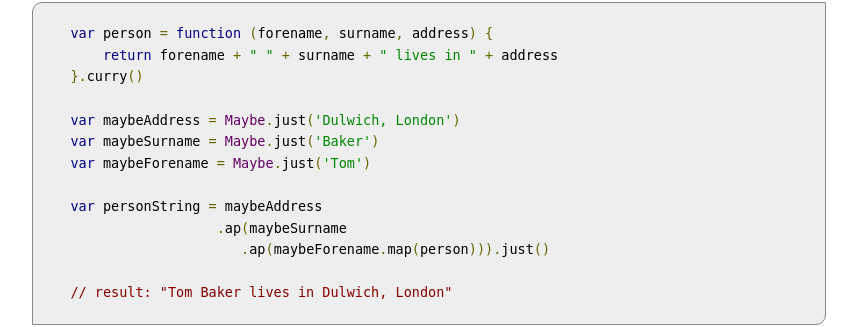
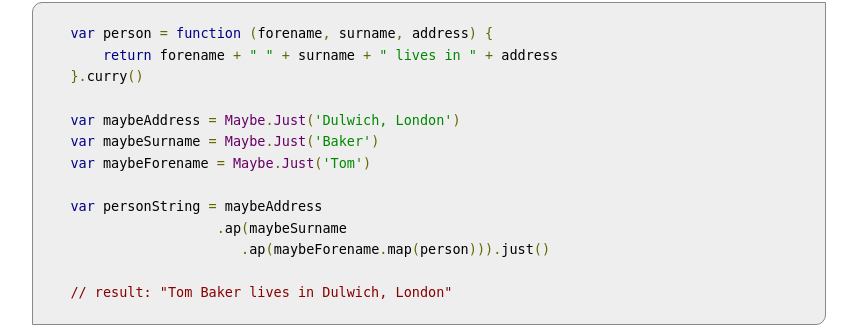
Before and after one commit to monet/monet.js, a Jekyll site: the page built from index.md, in a window 1280 px wide and 900 px high, scrolled down 8134 px. Shown: the part 148-475 px from the top of the window, without its empty margins (294-1151 px from the left). Built offline with Jekyll 4.4.1, drawn with Linux system fonts in a browser that asks for light colours; nearby versions of some CDN libraries.

```diff
--- a/index.md
+++ b/index.md
@@ -260,9 +260,9 @@ Here is an example for creating a string out of the result of a couple of `Maybe
         return forename + " " + surname + " lives in " + address
     }.curry()
 
-    var maybeAddress = Maybe.just('Dulwich, London')
-    var maybeSurname = Maybe.just('Baker')
-    var maybeForename = Maybe.just('Tom')
+    var maybeAddress = Maybe.Just('Dulwich, London')
+    var maybeSurname = Maybe.Just('Baker')
+    var maybeForename = Maybe.Just('Tom')
 
     var personString = maybeAddress
                       .ap(maybeSurname
```
